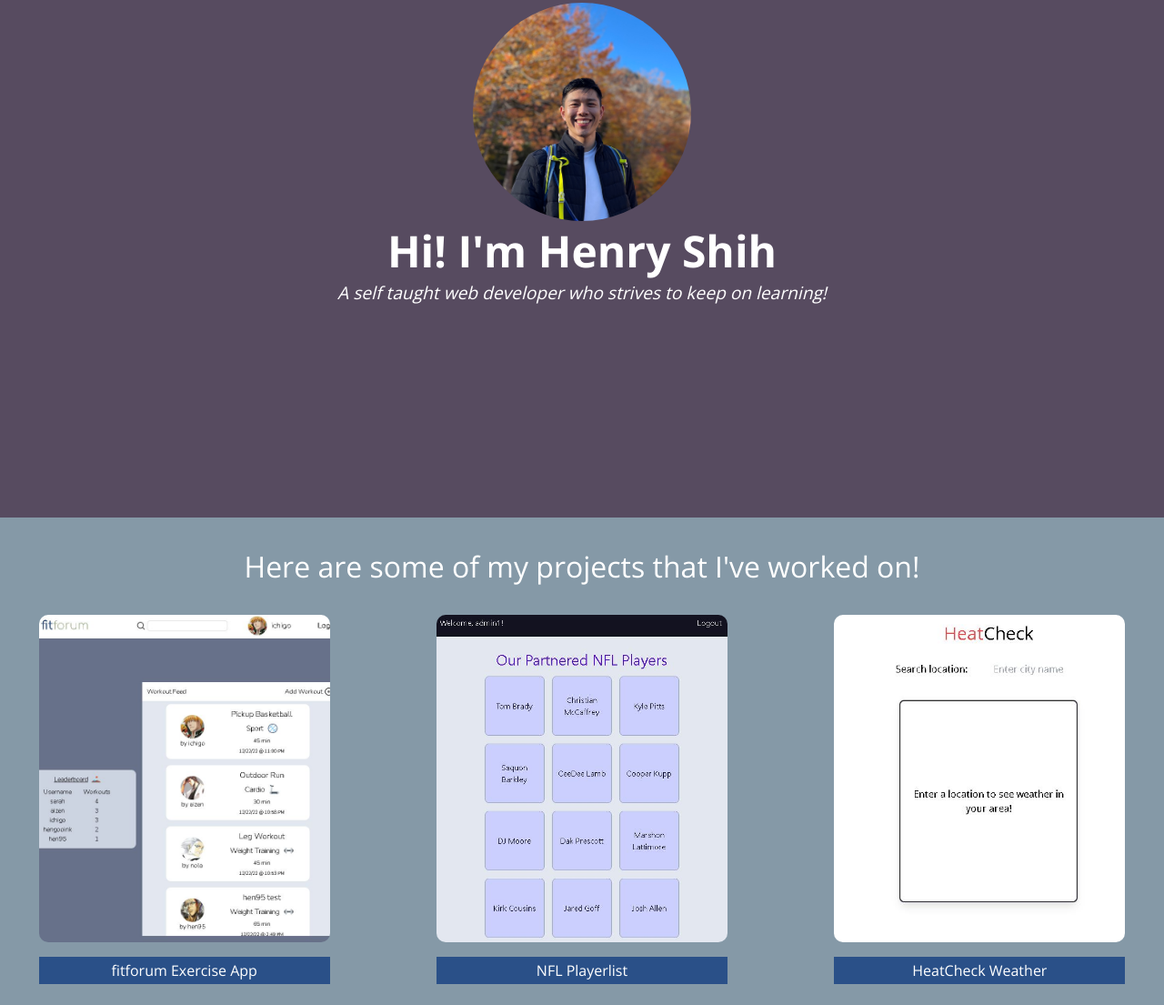
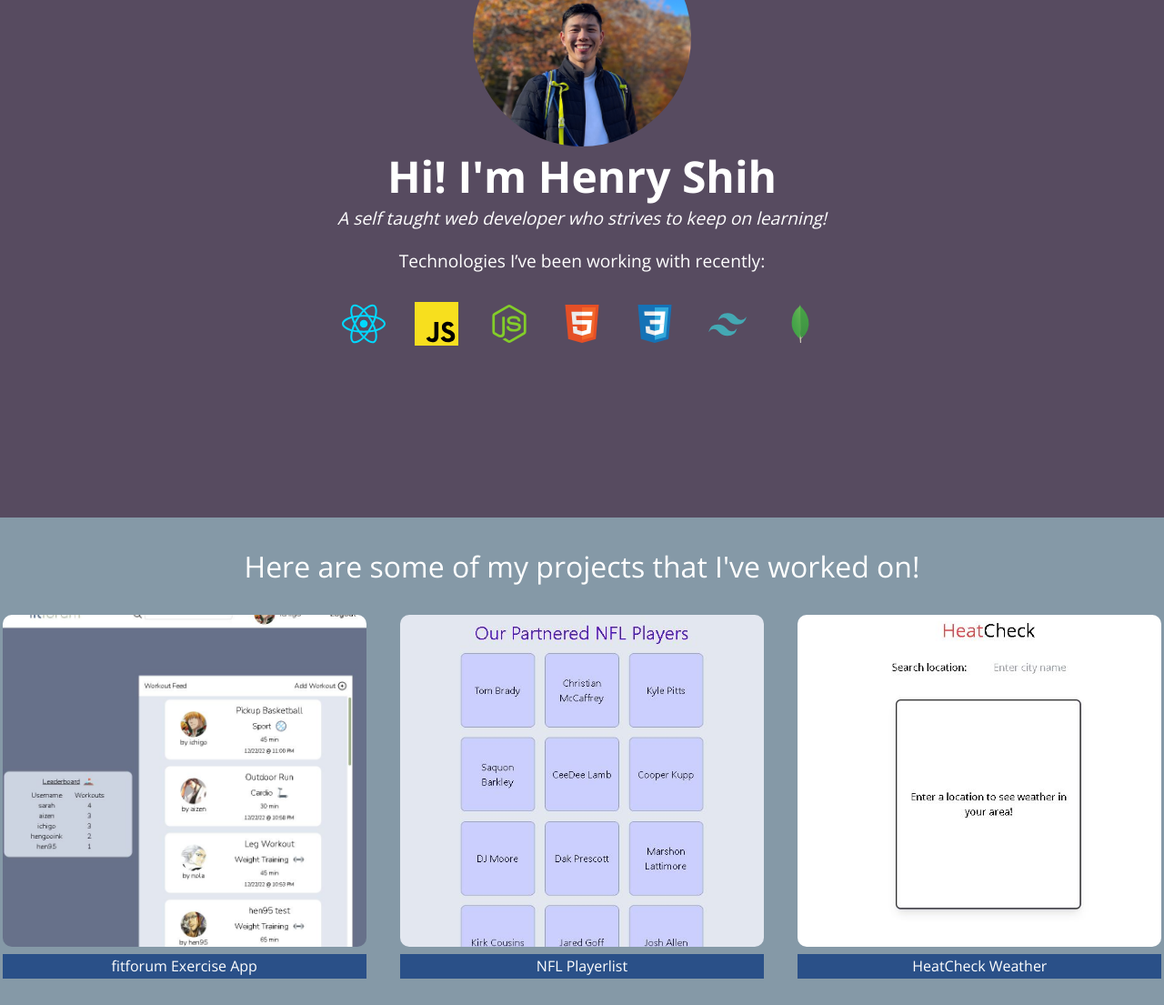
Before and after one commit to henry-shih4/portfolio, a plain HTML site: page index.html in a window 1280 px wide. Shown: the part 231-1336 px from the top of the page at 91% size. Drawn offline with nearby package versions, Linux system fonts and the light colour scheme.

Commit message:
added teckstack icons
added technology svgs and fixed grid item width

```diff
--- a/index.html
+++ b/index.html
@@ -29,6 +29,30 @@
       <img id="headshot" src="/images/henry.JPG" />
       <h1>Hi! I'm Henry Shih</h1>
       <p>A self taught web developer who strives to keep on learning!</p>
+      <div>
+        <div id="tech-section">
+          <p>Technologies I’ve been working with recently:</p>
+          <div id="tech-stack">
+            <div>
+              <img alt="react-icon" src="/images/svg-icons/react.svg" />
+            </div>
+                        <div>
+              <img alt="javascript-icon" src="/images/svg-icons/javascript.svg" />
+            </div>
+            <div>
+              <img alt="nodejs-icon" src="/images/svg-icons/node.svg" />
+            </div>
+            <div><img alt="html5-icon" src="/images/svg-icons/html.svg" /></div>
+            <div><img alt="css3-icon" src="/images/svg-icons/css.svg" /></div>
+            <div>
+              <img alt="tailwind-icon" src="/images/svg-icons/tailwind.svg" />
+            </div>
+            <div>
+              <img alt="mongodb-icon" src="/images/svg-icons/mongodb.svg" />
+            </div>
+          </div>
+        </div>
+      </div>
     </main>
 
     <section id="projects">
@@ -53,7 +77,8 @@
             >
           </div>
         </div>
-        <div>
+
+        <div class="tile-container">
           <div class="project-tile">
             <div class="flip-card-inner">
               <div class="flip-card-front">
@@ -70,7 +95,8 @@
             >
           </div>
         </div>
-        <div>
+
+        <div class="tile-container">
           <div class="project-tile">
             <div class="flip-card-inner">
               <div class="flip-card-front">
@@ -88,7 +114,7 @@
           </div>
         </div>
 
-        <div>
+        <div class="tile-container">
           <div class="project-tile">
             <div class="flip-card-inner">
               <div class="flip-card-front">
@@ -106,7 +132,7 @@
           </div>
         </div>
 
-        <div>
+        <div class="tile-container">
           <div class="project-tile">
             <div class="flip-card-inner">
               <div class="flip-card-front">
@@ -124,7 +150,7 @@
           </div>
         </div>
 
-        <div>
+        <div class="tile-container">
           <div class="project-tile">
             <div class="flip-card-inner">
               <div class="flip-card-front">
--- a/styles.css
+++ b/styles.css
@@ -78,6 +78,30 @@ body {
   border-radius: 50%;
 }
 
+#tech-section p {
+  margin-top: 1em;
+  font-style: normal;
+  font-size: 1.2rem;
+  text-align: center;
+}
+
+#tech-stack {
+  margin: 1em;
+  display: flex;
+  justify-content: center;
+  flex-wrap: wrap;
+  align-items: center;
+}
+
+#tech-stack img {
+  margin: 1em;
+}
+
+#tech-stack img:hover {
+  transform: scale(1.2);
+  transition-duration: 350ms;
+}
+
 #projects {
   display: flex;
   flex-direction: column;
@@ -90,7 +114,8 @@ body {
 }
 
 .tile-container {
-  max-width: 100%;
+  width: 400px;
+  height: 400px;
   display: flex;
   flex-direction: column;
   justify-content: center;
@@ -100,9 +125,9 @@ body {
   display: flex;
   justify-content: center;
   justify-items: center;
-  margin-bottom: 1em;
-  height: 360px;
-  width: 320px;
+  margin-bottom: 0.5em;
+  height: 100%;
+  width: 100%;
 }
 
 .flip-card-inner {
@@ -143,7 +168,7 @@ body {
 
 .grid {
   display: grid;
-  grid-template-columns: repeat(auto-fit, minmax(320px, 1fr));
+  grid-template-columns: repeat(auto-fit, minmax(400px, 1fr));
   max-width: 1280px;
   column-gap: 2em;
   row-gap: 2em;
```
Also changed, not shown: images/svg-icons/css.svg (added), images/svg-icons/github-svgrepo-com.svg (renamed from images/github-svgrepo-com.svg), images/svg-icons/html.svg (added), images/svg-icons/javascript.svg (added), images/svg-icons/mongodb.svg (added), images/svg-icons/node.svg (added), images/svg-icons/react.svg (added), images/svg-icons/tailwind.svg (added).
